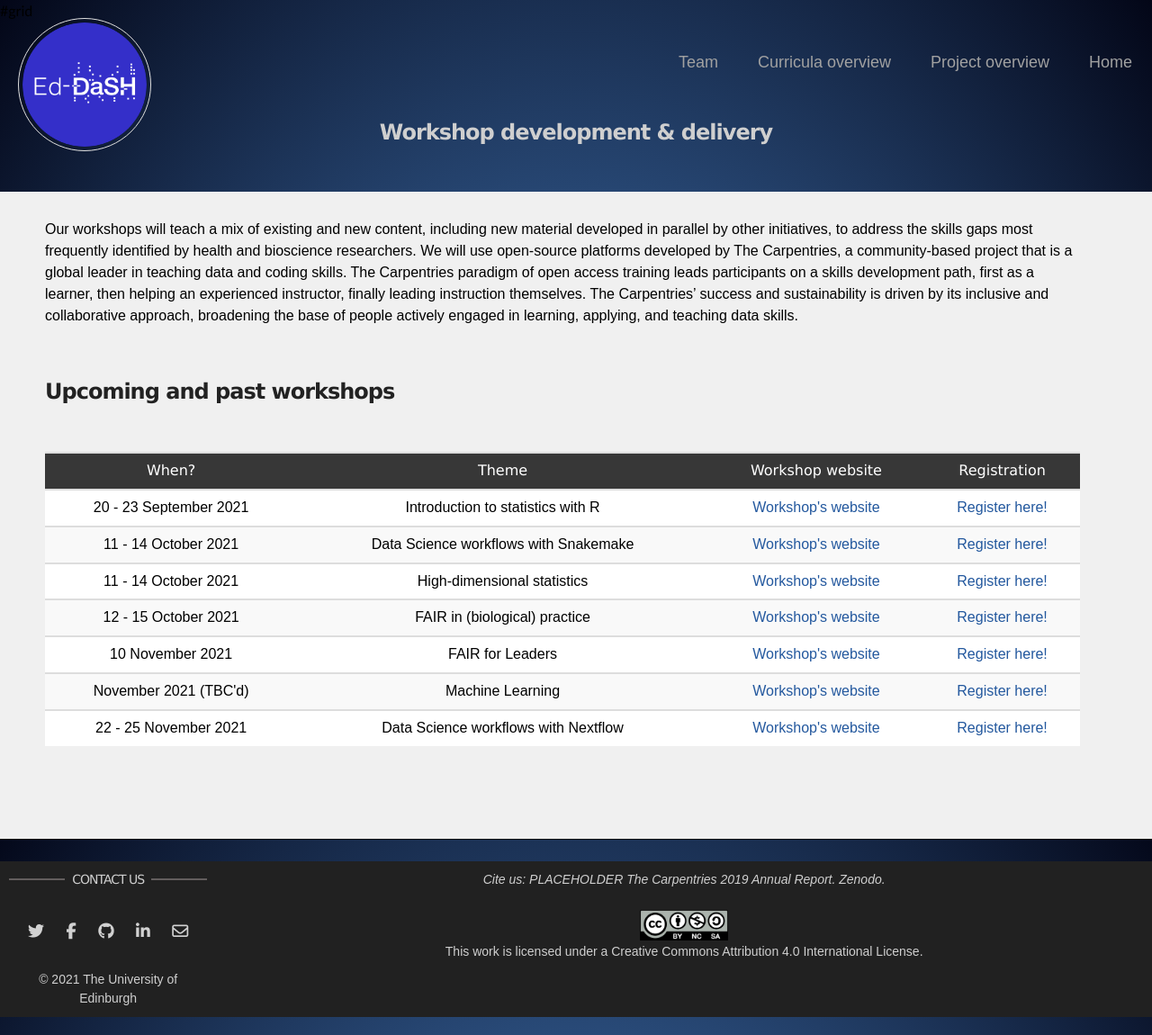
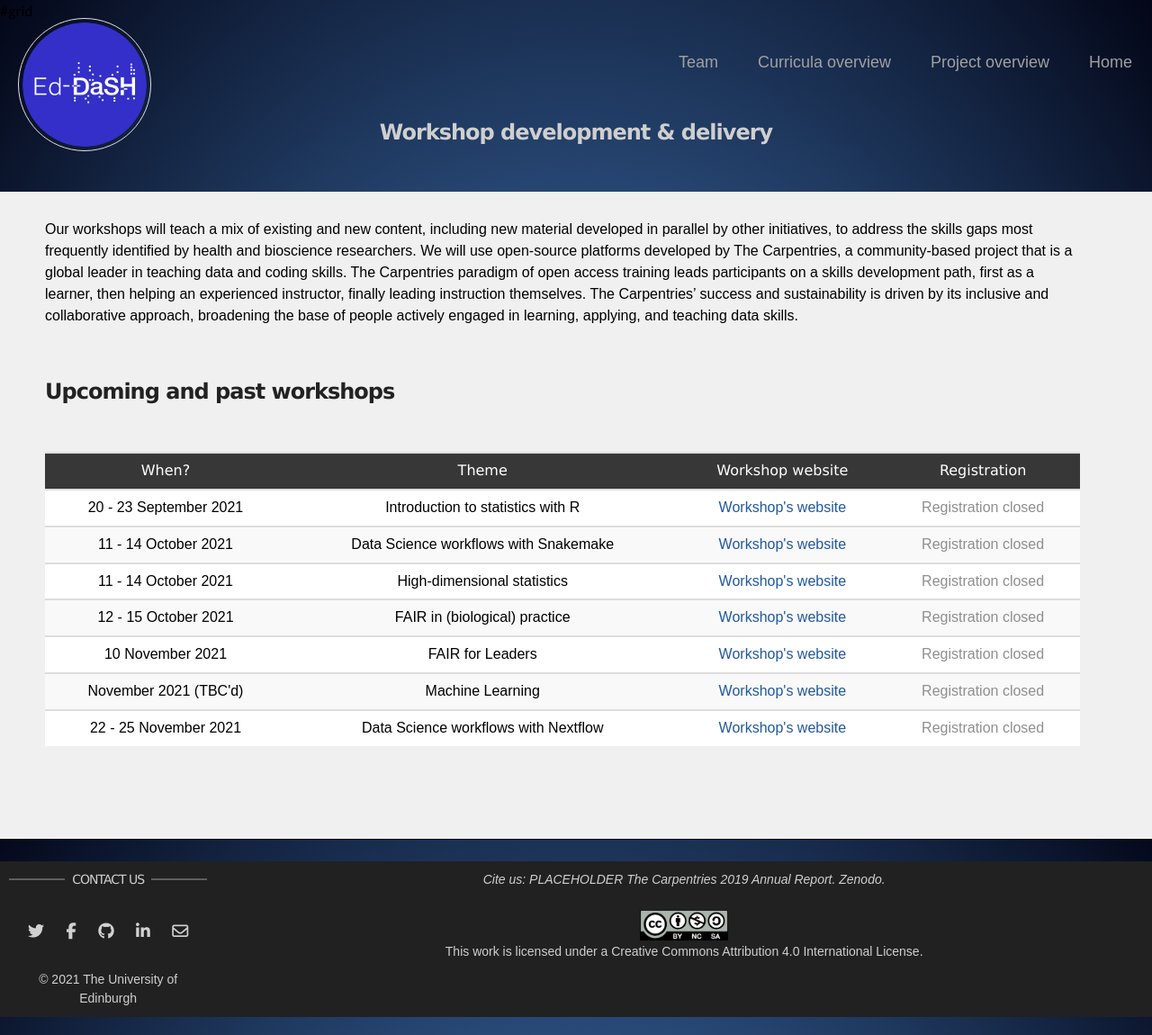
Before and after one commit to edcarp/Ed-DaSH, a Jekyll site: the page built from workshops.md, in a window 1280 px wide. Shown: the whole page at 90% size. Built offline with Jekyll 4.4.1, drawn with Linux system fonts in a browser that asks for light colours; nearby versions of some CDN libraries.

Commit message:
Update workshops.md

```diff
--- a/workshops.md
+++ b/workshops.md
@@ -374,7 +374,13 @@ base of people actively engaged in learning, applying, and teaching data skills.
        <td>{{ workshop.when }}</td>
        <td>{{ workshop.title }}</td>
        <td><a href="{{ workshop.website }}" target="_blank">Workshop's website</a></td>
-       <td><a href="{{ workshop.registration }}" target="_blank">Register here!</a></td>
+      {% capture nowunix %}{{'now' | date: '%s'}}{% endcapture %} <!--Check if workshop's date is passed: in this case display 'Registration closed'-->
+      {% capture workshoptime %}{{page.start_date | date: '%s'}}{% endcapture %}
+      {% if workshoptime < nowunix %}
+      <td><a style="color: #8f8f8f; ">Registration closed</a></td>
+      {% else %}
+      <td><a href="{{ workshop.registration }}" target="_blank">Register here!</a></td> <!-- Alternatively: Registration closed!-->
+      {% endif %}
     </tr>
     {% endfor %}
  </table>
```
